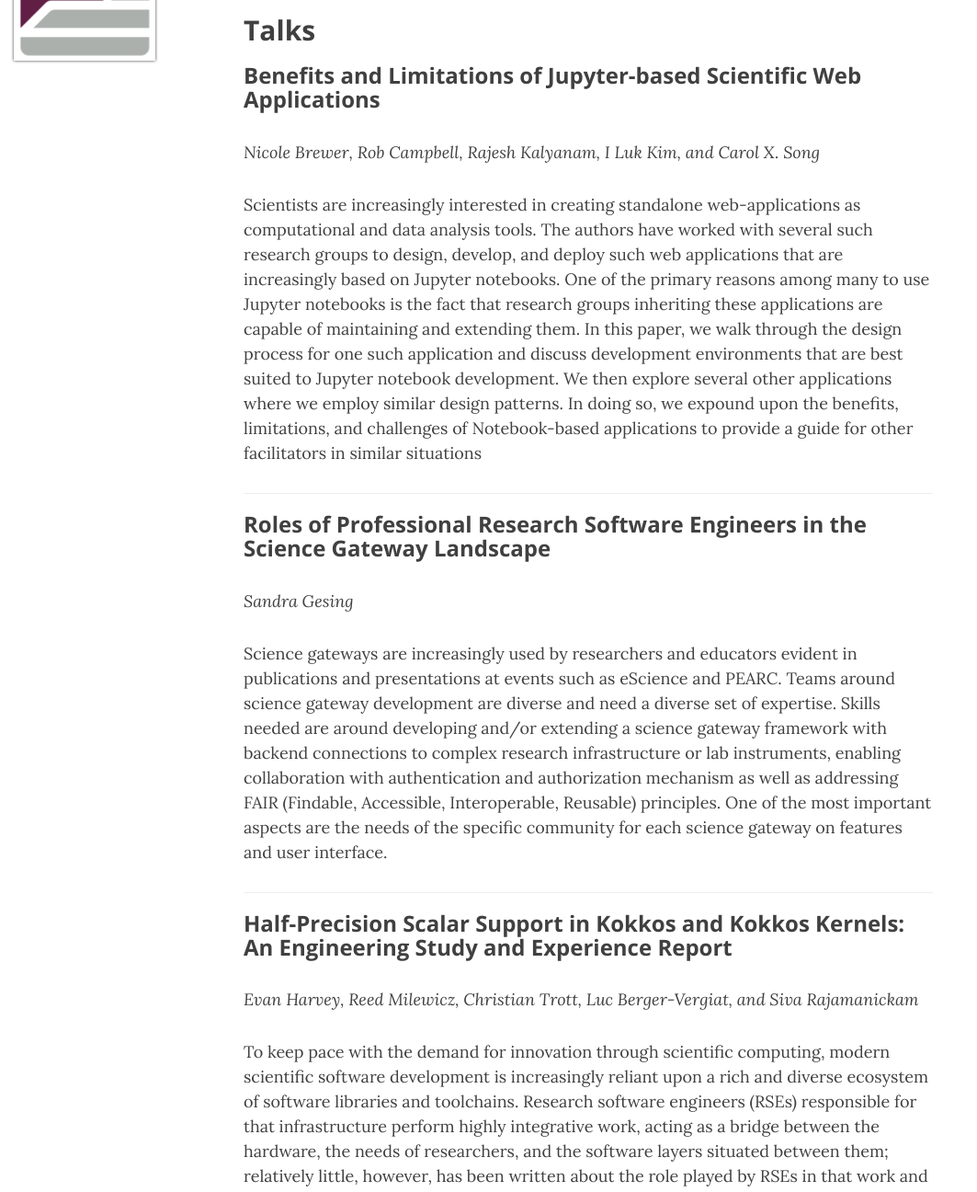
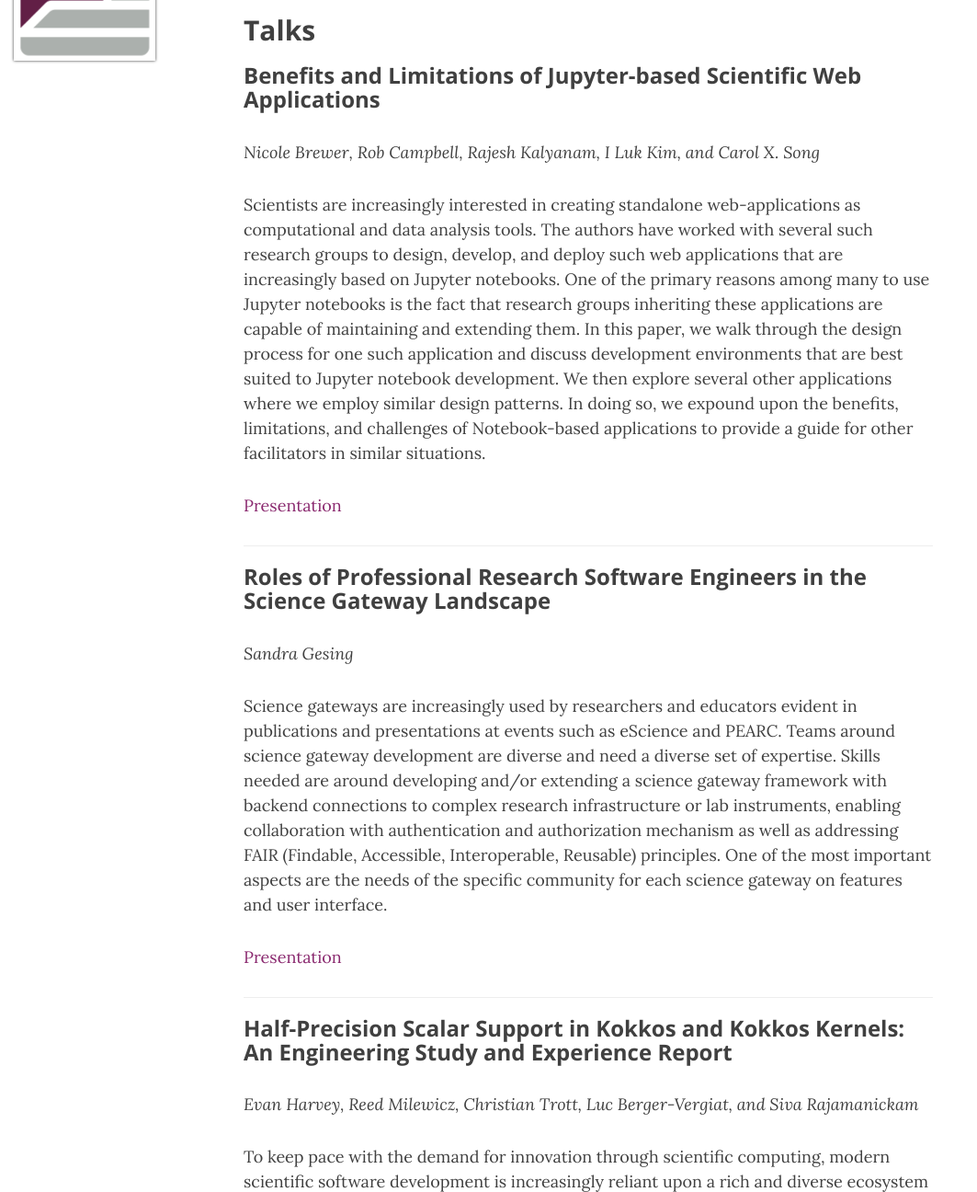
Before and after one commit to USRSE/rse-escience-2022, a Jekyll site: the page built from pages/abstracts.md, in a window 1280 px wide and 1400 px high, cut to the strip 104-1400 px from the top of the window. Shown: the whole strip at 92% size, without its empty margins (0-1063 px from the left). Built offline with Jekyll 4.4.1, drawn with Linux system fonts in a browser that asks for light colours; nearby versions of some CDN libraries; some of the changed text lies outside the part shown.

Commit message:
Adding presentation slides to the website

```diff
--- a/pages/abstracts.md
+++ b/pages/abstracts.md
@@ -22,7 +22,9 @@
 We then explore several other applications where we employ similar design
 patterns. In doing so, we expound upon the benefits, limitations, and
 challenges of Notebook-based applications to provide a guide for other
-facilitators in similar situations
+facilitators in similar situations.
+
+[Presentation](/assets/files/BenefitsandLimitationsofJupyterbasedWebApps.pdf)
 
 ---
 
@@ -40,6 +42,8 @@
 Interoperable, Reusable) principles. One of the most important aspects are the
 needs of the specific community for each science gateway on features and
 user interface.
+
+[Presentation](/assets/files/GesingeScienceRSE2022RolesofProfessionalResearchSoftwareEngineers.pdf)
 
 ---
 
@@ -68,6 +72,8 @@
 development by the first author. We hope our study provides a holistic
 view on scientific library development and surfaces opportunities for future
 studies into effective strategies for RSEs.
+
+[Presentation](/assets/files/FY23Q1_RSEWorkshop_halfPrecisionReport.pdf)
 
 ---
 
@@ -104,6 +110,8 @@
 capacity. All in all, I aim to show how mentorship plays a crucial role in
 growing diverse and sustainable teams within the workplace.
 
+[Presentation](/assets/files/mentorship_eScience_2022.pdf)
+
 ---
 
 ### Best practices and Learned Lessons in Refactoring Researcher-Developed Statistical R Packages
@@ -132,3 +140,5 @@
 Our two years' experience shows how taking care of small, yet important
 details can help researchers and RSEs in building sustainable and better
 scientific software.
+
+[Presentation](/assets/files/Naeem_KH_Mahmood_MShad_eScience_2022.pdf)
```
Also changed, not shown: 5 other files.
